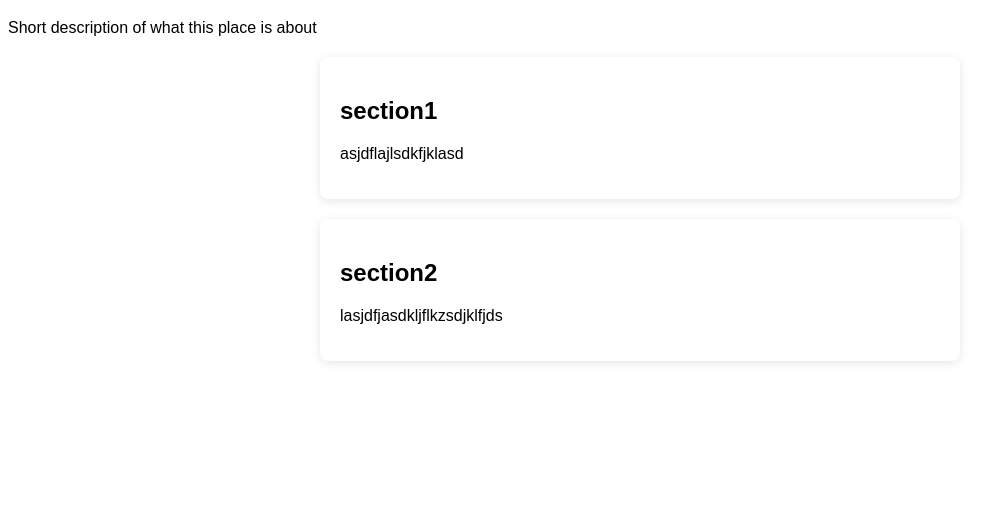
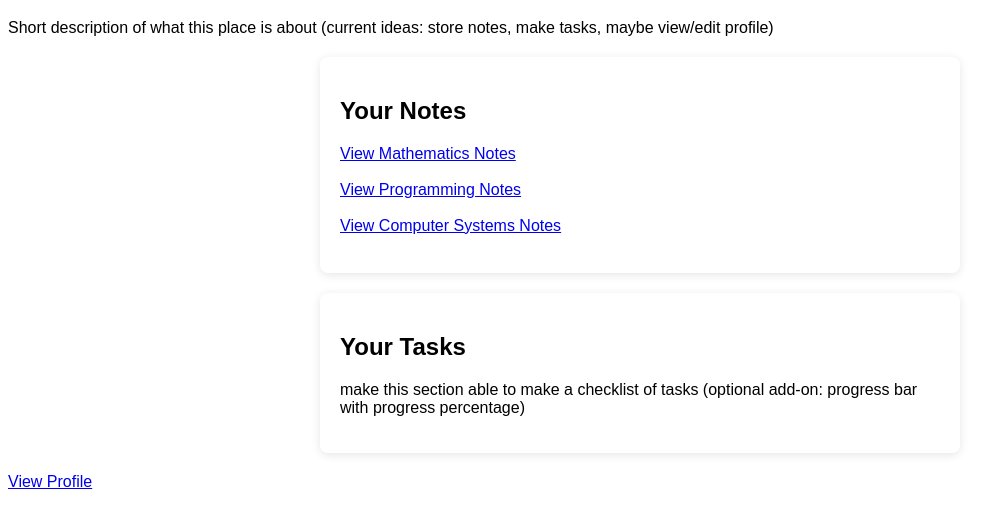
Before and after one commit to sai-ayh/StudentResourceHub, a plain HTML site: page personalhub.html in a window 1280 px wide. Shown: the part 61-586 px from the top of the page, without its empty margins (0-1006 px from the left). Drawn offline with Linux system fonts and the light colour scheme.

Commit message:
Update personalhub.html

```diff
--- a/personalhub.html
+++ b/personalhub.html
@@ -7,16 +7,21 @@
 
     <body>
         <h1>Personal Hub</h1>
-        <p>Short description of what this place is about</p>
+        <p>Short description of what this place is about (current ideas: store notes, make tasks, maybe view/edit profile)</p>
         <div>
             <section>
-                <h2>section1</h2>
-                <p>asjdflajlsdkfjklasd</p>
+                <h2>Your Notes</h2>
+                <a href="#">View Mathematics Notes</a><br><br>
+                <a href="#">View Programming Notes</a><br><br>
+                <a href="#">View Computer Systems Notes</a><br><br>
             </section>
             <section>
-                <h2>section2</h2>
-                <p>lasjdfjasdkljflkzsdjklfjds</p>
+                <h2>Your Tasks</h2>
+                <p>make this section able to make a checklist of tasks (optional add-on: progress bar with progress percentage)</p>
             </section>
         </div>
+        <footer>
+            <a href="#">View Profile</a>
+        </footer>
     </body>
 </html>
```
